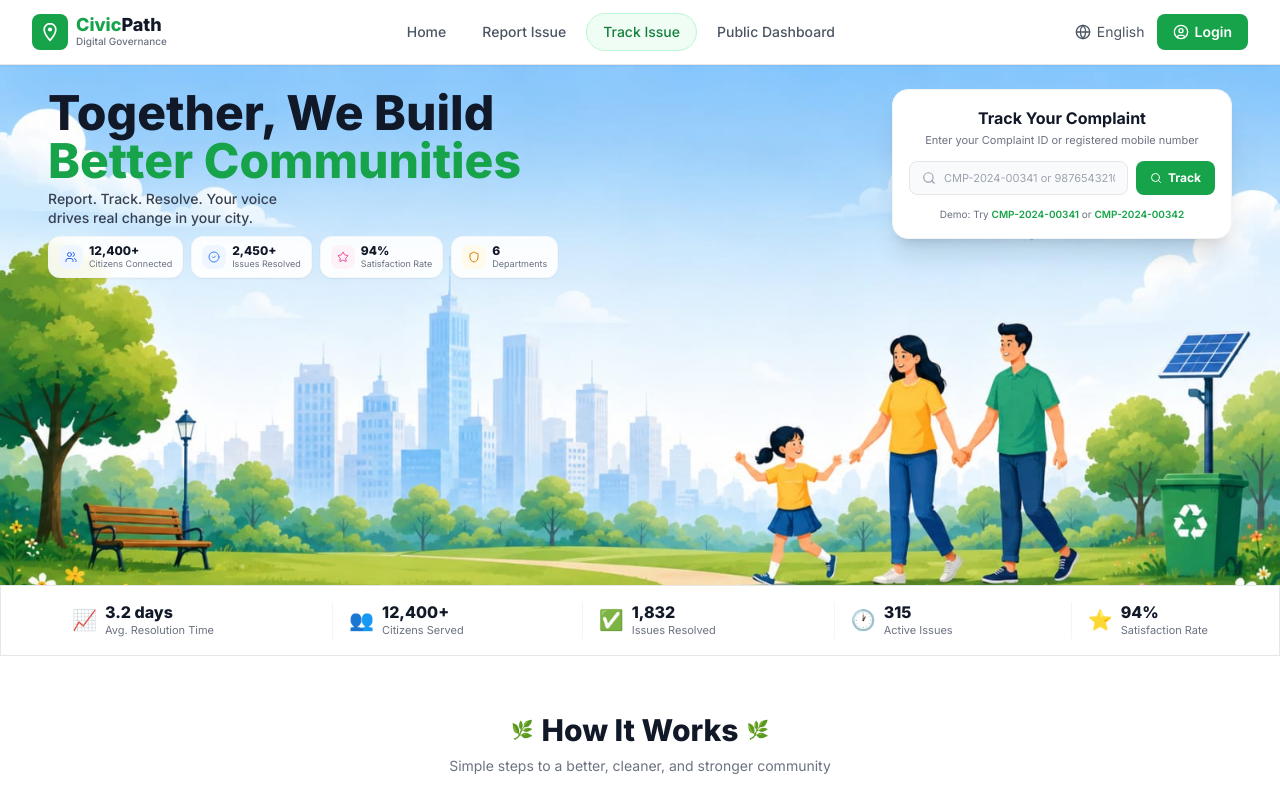
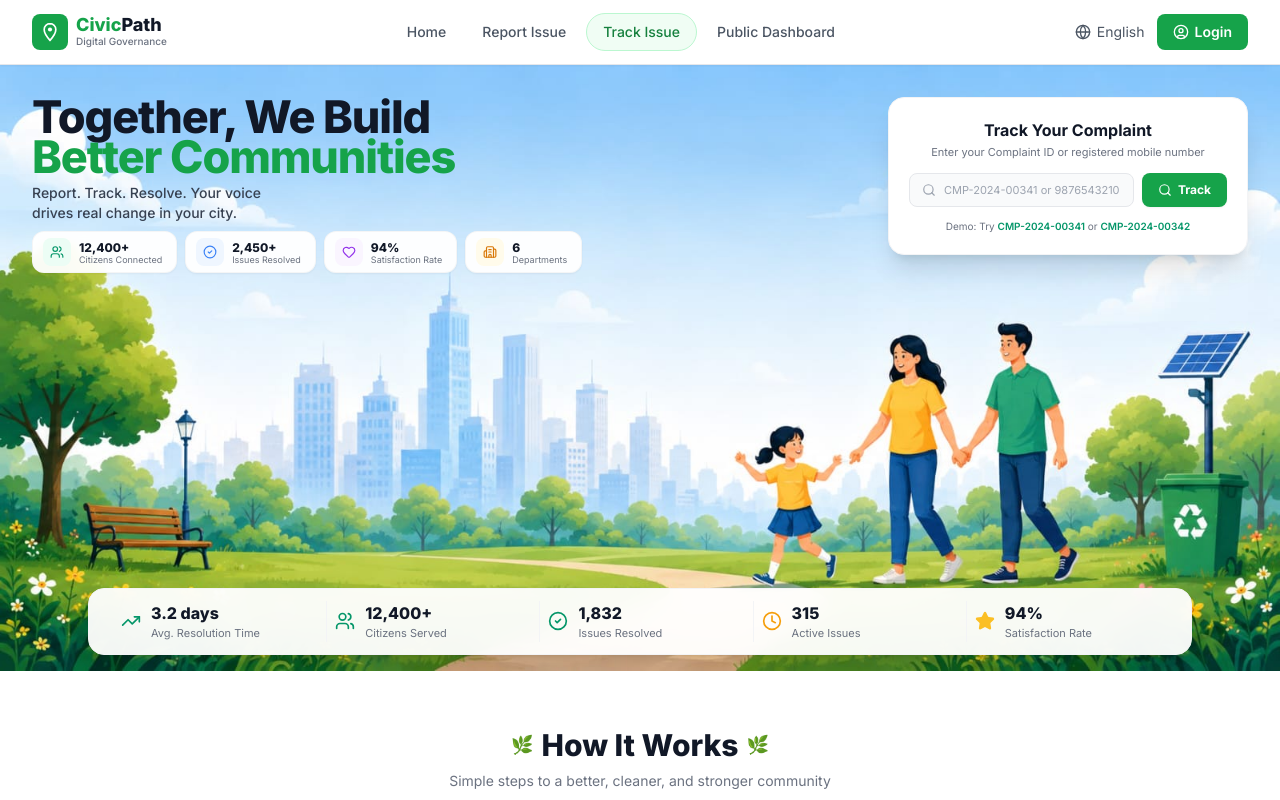
Before and after one commit to cascade-space/GOV_OS, a Next.js app in the folder public-landing-page/: page / in a window 1280 px wide. Shown: the top 800 px of the page. Built offline with nearby package versions, Linux system fonts and the light colour scheme.

Commit message:
fix: hero section background image framing and embedded floating stats bar to eliminate cropping

```diff
--- a/public-landing-page/src/app/page.tsx
+++ b/public-landing-page/src/app/page.tsx
@@ -20,6 +20,9 @@ import {
     Timer,
     Star,
     Plus,
+    Heart,
+    Building2,
+    TrendingUp,
 } from "lucide-react";
 
 /* ─────────────────────────────────────────────
@@ -109,73 +112,84 @@ function HeroSection() {
     };
 
     return (
-        <div>
-            {/* ── Hero image area ── */}
-            <section
-                className="relative overflow-hidden"
-                style={{ minHeight: 520 }}
-            >
-                {/* Background: herosection.jpeg fills the whole section */}
+        <section className="relative w-full overflow-hidden flex flex-col justify-between min-h-[620px] md:min-h-[580px] lg:min-h-0 lg:aspect-[1600/757]">
+            {/* Background: herosection.jpeg fills whole section with 1600:757 aspect ratio to avoid any cropping */}
             <img
                 src="/herosection.jpeg"
                 alt="CivicPath community park hero"
-                    className="absolute inset-0 w-full h-full object-cover object-top pointer-events-none select-none"
+                className="absolute inset-0 w-full h-full object-cover object-bottom sm:object-center pointer-events-none select-none"
             />
 
-                {/* Content grid pinned to the top, floating over the image */}
-                <div className="relative z-10 max-w-7xl mx-auto px-6 sm:px-8 lg:px-12 pt-6 pb-0">
-                    <div className="flex flex-col lg:flex-row items-start justify-between gap-4">
+            {/* ── Top Area: Left Headline & 4 Stat Chips + Right Track Complaint Card ── */}
+            <div className="relative z-10 w-full max-w-7xl mx-auto px-4 sm:px-6 lg:px-8 pt-5 sm:pt-7 md:pt-8">
+                <div className="flex flex-col lg:flex-row items-start justify-between gap-5">
 
                     {/* ── LEFT: Headline + subtitle + stat chips ── */}
-                        <div className="flex-1 max-w-lg space-y-2">
+                    <div className="flex-1 max-w-xl space-y-2">
                         {/* Headline */}
                         <div>
-                                <h1 className="text-4xl sm:text-5xl font-extrabold text-gray-900 leading-[1.1]">
+                            <h1 className="text-3xl sm:text-4xl lg:text-[45px] font-extrabold text-gray-900 leading-[1.08] tracking-tight">
                                 Together, We Build<br />
-                                    <span className="text-green-600">Better Communities</span>
+                                <span className="text-[#16a34a]">Better Communities</span>
                             </h1>
-                                <p className="mt-1 text-[14px] text-gray-700 leading-snug font-medium">
-                                    Report. Track. Resolve. Your voice<br />
-                                    drives real change in your city.
+                            <p className="mt-1.5 text-xs sm:text-sm text-gray-700 leading-snug font-medium max-w-md">
+                                Report. Track. Resolve. Your voice<br className="hidden sm:inline" /> drives real change in your city.
                             </p>
                         </div>
 
-                            {/* Stat chips — all 4 in ONE row, no wrap */}
-                            <div className="flex flex-nowrap gap-2 overflow-x-auto pb-1">
-                                {[
-                                    { icon: Users,        value: "12,400+", label: "Citizens Connected",  iColor: "text-blue-600",  iBg: "bg-blue-50"  },
-                                    { icon: CheckCircle2, value: "2,450+",  label: "Issues Resolved",     iColor: "text-blue-500",  iBg: "bg-blue-50"  },
-                                    { icon: Star,         value: "94%",     label: "Satisfaction Rate",   iColor: "text-pink-500",  iBg: "bg-pink-50"  },
-                                    { icon: Shield,       value: "6",       label: "Departments",         iColor: "text-amber-600", iBg: "bg-amber-50" },
-                                ].map((s, i) => {
-                                    const Icon = s.icon;
-                                    return (
-                                        <div
-                                            key={i}
-                                            className="flex items-center gap-1.5 bg-white/90 backdrop-blur-sm rounded-xl px-2.5 py-2 shadow-sm border border-gray-100/80"
-                                        >
-                                            <div className={`w-6 h-6 rounded-lg ${s.iBg} flex items-center justify-center shrink-0`}>
-                                                <Icon className={`w-3 h-3 ${s.iColor}`} />
+                        {/* 4 Stat chips in ONE single horizontal row matching Screenshot 2 */}
+                        <div className="flex items-center gap-2 overflow-x-auto pb-1 max-w-full no-scrollbar">
+                            <div className="flex items-center gap-2 bg-white/95 backdrop-blur-sm rounded-xl px-2.5 py-1.5 shadow-sm border border-gray-100/90 shrink-0">
+                                <div className="w-7 h-7 rounded-lg bg-emerald-50 text-emerald-600 flex items-center justify-center shrink-0">
+                                    <Users className="w-3.5 h-3.5" />
                                 </div>
-                                            <div>
-                                                <div className="text-xs font-extrabold text-gray-900 leading-none">{s.value}</div>
-                                                <div className="text-[9px] text-gray-500 leading-none mt-0.5">{s.label}</div>
-                                            </div>
-                                        </div>
-                                    );
-                                })}
+                                <div className="pr-1">
+                                    <div className="text-xs font-extrabold text-gray-900 leading-tight">12,400+</div>
+                                    <div className="text-[9px] text-gray-500 leading-none">Citizens Connected</div>
                                 </div>
                             </div>
 
-                        {/* ── RIGHT: Track Your Complaint card ── */}
-                        <div className="w-full lg:w-auto lg:min-w-[300px] xl:min-w-[340px] shrink-0">
-                            <div className="bg-white rounded-2xl shadow-xl border border-gray-100 p-4 space-y-3">
+                            <div className="flex items-center gap-2 bg-white/95 backdrop-blur-sm rounded-xl px-2.5 py-1.5 shadow-sm border border-gray-100/90 shrink-0">
+                                <div className="w-7 h-7 rounded-lg bg-blue-50 text-blue-500 flex items-center justify-center shrink-0">
+                                    <CheckCircle2 className="w-3.5 h-3.5" />
+                                </div>
+                                <div className="pr-1">
+                                    <div className="text-xs font-extrabold text-gray-900 leading-tight">2,450+</div>
+                                    <div className="text-[9px] text-gray-500 leading-none">Issues Resolved</div>
+                                </div>
+                            </div>
+
+                            <div className="flex items-center gap-2 bg-white/95 backdrop-blur-sm rounded-xl px-2.5 py-1.5 shadow-sm border border-gray-100/90 shrink-0">
+                                <div className="w-7 h-7 rounded-lg bg-purple-50 text-purple-600 flex items-center justify-center shrink-0">
+                                    <Heart className="w-3.5 h-3.5" />
+                                </div>
+                                <div className="pr-1">
+                                    <div className="text-xs font-extrabold text-gray-900 leading-tight">94%</div>
+                                    <div className="text-[9px] text-gray-500 leading-none">Satisfaction Rate</div>
+                                </div>
+                            </div>
+
+                            <div className="flex items-center gap-2 bg-white/95 backdrop-blur-sm rounded-xl px-2.5 py-1.5 shadow-sm border border-gray-100/90 shrink-0">
+                                <div className="w-7 h-7 rounded-lg bg-amber-50 text-amber-600 flex items-center justify-center shrink-0">
+                                    <Building2 className="w-3.5 h-3.5" />
+                                </div>
+                                <div className="pr-1">
+                                    <div className="text-xs font-extrabold text-gray-900 leading-tight">6</div>
+                                    <div className="text-[9px] text-gray-500 leading-none">Departments</div>
+                                </div>
+                            </div>
+                        </div>
+                    </div>
+
+                    {/* ── RIGHT: Track Your Complaint floating card ── */}
+                    <div className="w-full lg:w-auto lg:min-w-[320px] xl:min-w-[360px] shrink-0">
+                        <div className="bg-white rounded-2xl shadow-xl border border-gray-100 p-4 sm:p-5 space-y-3">
                             <div className="text-center space-y-0.5">
                                 <h3 className="text-base font-bold text-gray-900">Track Your Complaint</h3>
                                 <p className="text-[11px] text-gray-500">Enter your Complaint ID or registered mobile number</p>
                             </div>
                             <div className="flex gap-2">
-                                    <div className="flex-1 flex items-center gap-2 border border-gray-200 rounded-lg px-3 py-2 bg-gray-50 focus-within:border-green-500 focus-within:bg-white transition">
+                                <div className="flex-1 flex items-center gap-2 border border-gray-200 rounded-lg px-3 py-2 bg-gray-50 focus-within:border-emerald-500 focus-within:bg-white transition">
                                     <Search className="w-3.5 h-3.5 text-gray-400 shrink-0" />
                                     <input
                                         type="text"
@@ -188,52 +202,73 @@ function HeroSection() {
                                 </div>
                                 <button
                                     onClick={handleTrack}
-                                        className="px-3.5 py-2 rounded-lg bg-green-600 hover:bg-green-700 text-white text-xs font-bold transition flex items-center gap-1.5 shrink-0"
+                                    className="px-4 py-2 rounded-lg bg-[#16a34a] hover:bg-[#15803d] text-white text-xs font-bold transition flex items-center gap-1.5 shrink-0 shadow-sm"
                                 >
-                                        <Search className="w-3 h-3" />
-                                        Track
+                                    <Search className="w-3.5 h-3.5" />
+                                    <span>Track</span>
                                 </button>
                             </div>
                             <p className="text-[10px] text-gray-500 text-center">
                                 Demo: Try{" "}
-                                    <button onClick={() => setTrackId("CMP-2024-00341")} className="text-green-600 font-semibold hover:underline">CMP-2024-00341</button>
+                                <button onClick={() => setTrackId("CMP-2024-00341")} className="text-emerald-600 font-semibold hover:underline">CMP-2024-00341</button>
                                 {" "}or{" "}
-                                    <button onClick={() => setTrackId("CMP-2024-00342")} className="text-green-600 font-semibold hover:underline">CMP-2024-00342</button>
+                                <button onClick={() => setTrackId("CMP-2024-00342")} className="text-emerald-600 font-semibold hover:underline">CMP-2024-00342</button>
                             </p>
                         </div>
                     </div>
                 </div>
+            </div>
 
-                    {/* Spacer — tall enough to show full park scene including people's legs */}
-                    <div className="h-48 sm:h-56 lg:h-64" />
-                </div>
-            </section>
-
-            {/* ── White Stats Bar (below hero image, outside the section) ── */}
-            <div className="bg-white border border-gray-200 shadow-sm">
-                <div className="max-w-7xl mx-auto px-4 sm:px-6 lg:px-8">
-                    <div className="flex flex-wrap items-center justify-around py-4 gap-x-6 gap-y-3 divide-x divide-gray-100">
-                        {[
-                            { emoji: "📈", value: "3.2 days",  label: "Avg. Resolution Time" },
-                            { emoji: "👥", value: "12,400+",   label: "Citizens Served"       },
-                            { emoji: "✅", value: "1,832",     label: "Issues Resolved"       },
-                            { emoji: "🕐", value: "315",       label: "Active Issues"         },
-                            { emoji: "⭐", value: "94%",       label: "Satisfaction Rate"     },
-                        ].map((s, i) => (
-                            <div key={i} className="flex items-center gap-2 px-4 first:pl-0 last:pr-0">
-                                <span className="text-xl">{s.emoji}</span>
+            {/* ── Bottom Floating Stats Bar (Inside hero section on grass) ── */}
+            <div className="relative z-10 w-full max-w-6xl mx-auto px-4 sm:px-6 pt-10 pb-3 sm:pb-4">
+                <div className="bg-white/95 backdrop-blur-md rounded-2xl shadow-lg border border-gray-100 py-3 px-4 sm:px-6">
+                    <div className="grid grid-cols-2 sm:grid-cols-5 gap-3 items-center divide-y sm:divide-y-0 sm:divide-x divide-gray-100">
+                        <div className="flex items-center gap-2.5 px-2">
+                            <TrendingUp className="w-5 h-5 text-emerald-600 shrink-0" />
                             <div>
-                                    <div className="text-base font-extrabold text-gray-900 leading-tight">{s.value}</div>
-                                    <div className="text-[11px] text-gray-500">{s.label}</div>
+                                <div className="text-sm sm:text-base font-extrabold text-gray-900 leading-tight">3.2 days</div>
+                                <div className="text-[10px] sm:text-[11px] text-gray-500">Avg. Resolution Time</div>
                             </div>
                         </div>
-                        ))}
+
+                        <div className="flex items-center gap-2.5 px-2 pt-2 sm:pt-0">
+                            <Users className="w-5 h-5 text-emerald-600 shrink-0" />
+                            <div>
+                                <div className="text-sm sm:text-base font-extrabold text-gray-900 leading-tight">12,400+</div>
+                                <div className="text-[10px] sm:text-[11px] text-gray-500">Citizens Served</div>
+                            </div>
+                        </div>
+
+                        <div className="flex items-center gap-2.5 px-2 pt-2 sm:pt-0">
+                            <CheckCircle2 className="w-5 h-5 text-emerald-600 shrink-0" />
+                            <div>
+                                <div className="text-sm sm:text-base font-extrabold text-gray-900 leading-tight">1,832</div>
+                                <div className="text-[10px] sm:text-[11px] text-gray-500">Issues Resolved</div>
+                            </div>
+                        </div>
+
+                        <div className="flex items-center gap-2.5 px-2 pt-2 sm:pt-0">
+                            <Clock className="w-5 h-5 text-amber-500 shrink-0" />
+                            <div>
+                                <div className="text-sm sm:text-base font-extrabold text-gray-900 leading-tight">315</div>
+                                <div className="text-[10px] sm:text-[11px] text-gray-500">Active Issues</div>
+                            </div>
+                        </div>
+
+                        <div className="flex items-center gap-2.5 px-2 pt-2 sm:pt-0 col-span-2 sm:col-span-1">
+                            <Star className="w-5 h-5 text-amber-400 fill-amber-400 shrink-0" />
+                            <div>
+                                <div className="text-sm sm:text-base font-extrabold text-gray-900 leading-tight">94%</div>
+                                <div className="text-[10px] sm:text-[11px] text-gray-500">Satisfaction Rate</div>
                             </div>
                         </div>
                     </div>
                 </div>
+            </div>
+        </section>
     );
 }
+
 
 
 /* ─────────────────────────────────────────────
```
Lines whose indentation alone changed are shown as unchanged.
